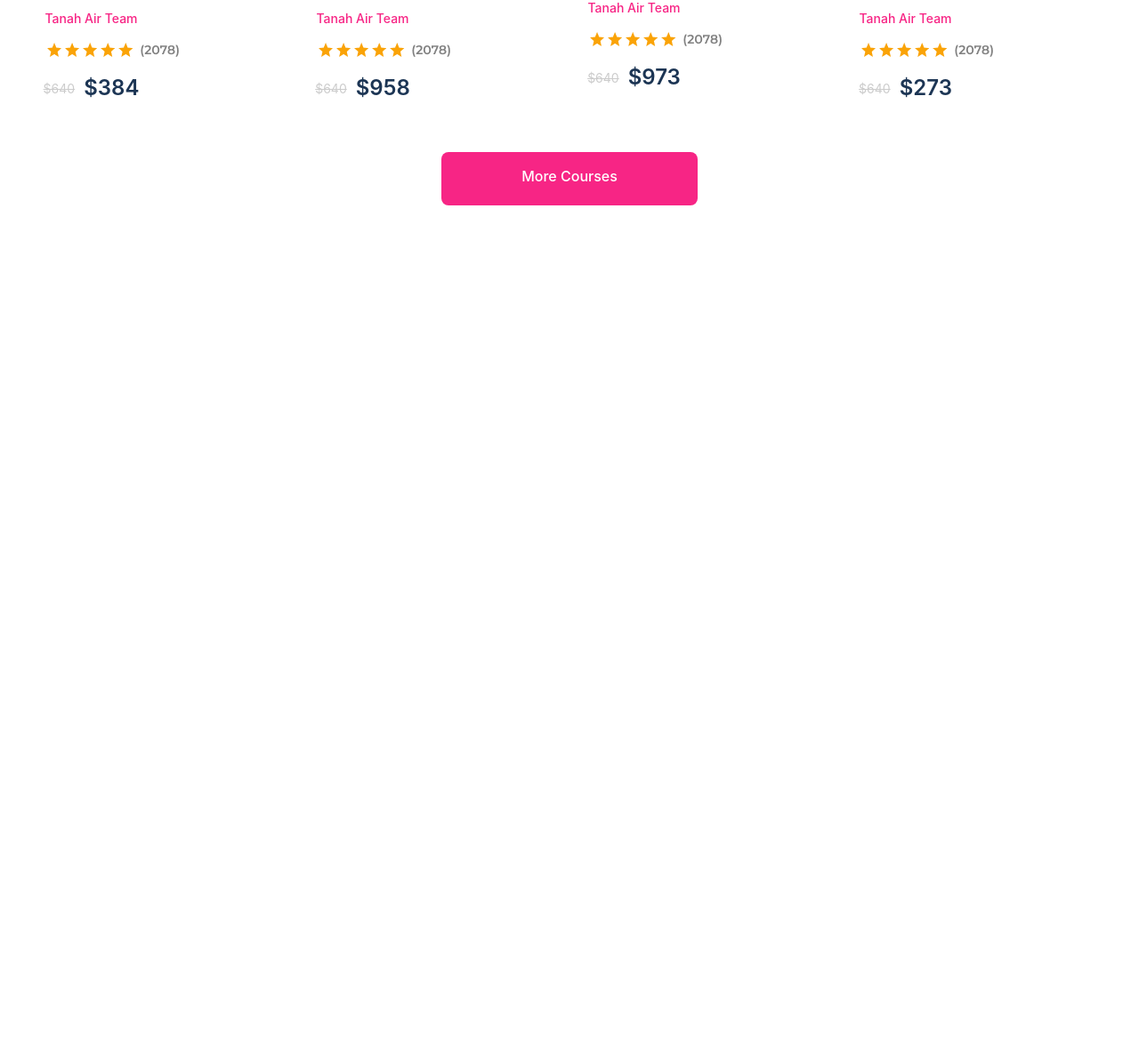
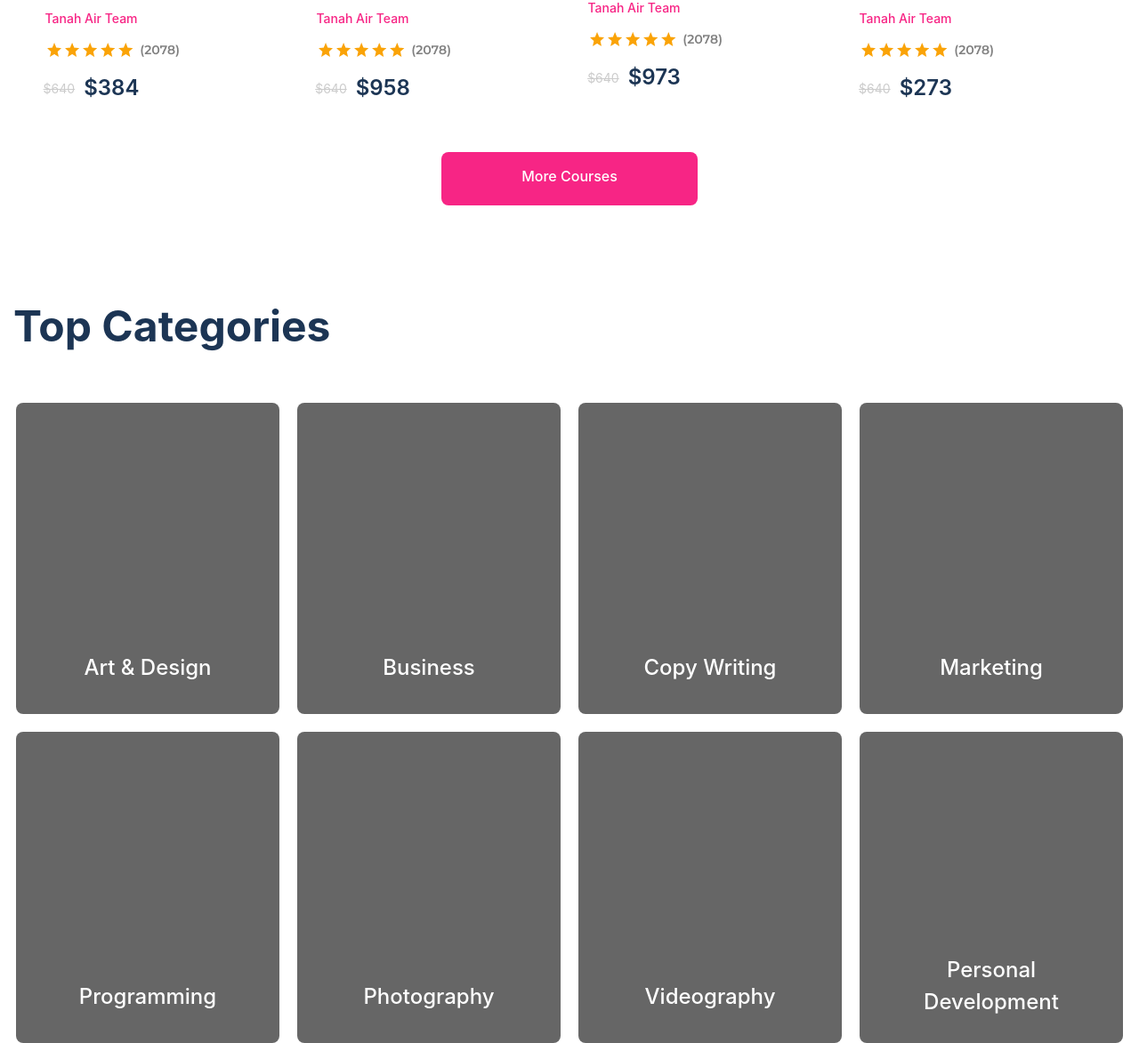
Before and after one commit to zargulak11-hash/groups, a website: page index.html in a window 1280 px wide. Shown: the part 1887-3060 px from the top of the page at 89% size. Before the commit the page ends 2168 px from the top, so only its background shows below. Drawn offline with nearby package versions, Linux system fonts and the light colour scheme; files that its build step writes are made by us from their sources.

Commit message:
commit4'zarina

```diff
--- a/index.html
+++ b/index.html
@@ -167,6 +167,35 @@
             </div>
             <div class="w-[288px] h-[60px] rounded-[8px] bg-[#F72585] m-auto text-center mt-[40px] font-medium pt-[15px] text-[white] **:not-last-of-type:not-only:not-odd:not-even:not-only-of-type:not-last:">More Courses</div>
         </section>
+        <section class="max-w-[1250px] m-auto lg:mt-[100px]">
+            <h1 class="text-[#1C3554] text-[35px] lg:text-[48px] font-bold ">Top Categories</h1>
+             <div class=" flex flex-wrap  mt-[50px]  gap-[20px] justify-center">
+                <div class="w-[296px] h-[350px] rounded-[8px] bg-[#00000099]">
+                    <h1 class="font-medium text-[24px] text-[white] text-center pt-[280px]">Art & Design</h1>
+                </div>
+                <div class="w-[296px] h-[350px] rounded-[8px] bg-[#00000099]">
+                    <h1 class="font-medium text-[24px] text-[white] text-center pt-[280px]">Business</h1>
+                </div>
+                <div class="w-[296px] h-[350px] rounded-[8px] bg-[#00000099]">
+                    <h1 class="font-medium text-[24px] text-[white] text-center pt-[280px]">Copy Writing</h1>
+                </div>
+                <div class="w-[296px] h-[350px] rounded-[8px] bg-[#00000099]">
+                    <h1 class="font-medium text-[24px] text-[white] text-center pt-[280px]">Marketing</h1>
+                </div>
+                <div class="w-[296px] h-[350px] rounded-[8px] bg-[#00000099]">
+                    <h1 class="font-medium text-[24px] text-[white] text-center pt-[280px]">Programming</h1>
+                </div>
+                <div class="w-[296px] h-[350px] rounded-[8px] bg-[#00000099]">
+                    <h1 class="font-medium text-[24px] text-[white] text-center pt-[280px]">Photography</h1>
+                </div>
+                <div class="w-[296px] h-[350px] rounded-[8px] bg-[#00000099]">
+                    <h1 class="font-medium text-[24px] text-[white] text-center pt-[280px]">Videography</h1>
+                </div>
+                <div class="w-[296px] h-[350px] rounded-[8px] bg-[#00000099]">
+                    <h1 class="font-medium text-[24px] text-[white] text-center m-auto w-[154px] pt-[250px]">Personal Development</h1>
+                </div>
+             </div>
+        </section>
     </main>
 </body>
 </html>
```
